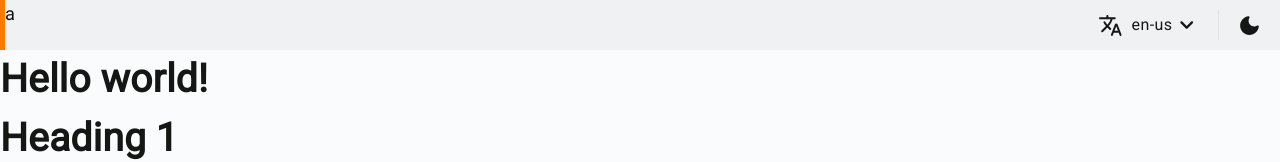
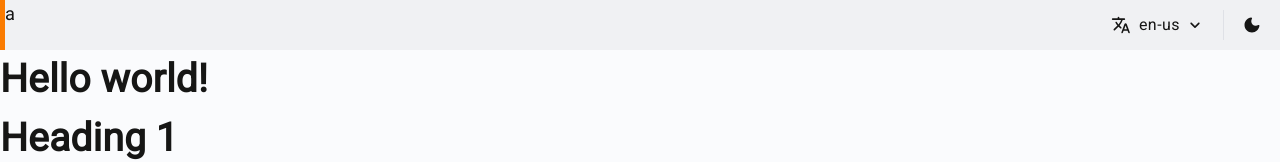
Before and after one commit to geodatin/ora-redes-front, a React (Create React App) app: page / in a window 1280 px wide. Shown: the top 162 px of the page. Built offline with nearby package versions, Linux system fonts and the light colour scheme.

Commit message:
edit icons size

```diff
--- a/src/components/Header/ThemeButton/index.jsx
+++ b/src/components/Header/ThemeButton/index.jsx
@@ -35,9 +35,9 @@ export default function ThemeButton() {
         onClick={() => handleSwitchTheme()}
       >
         {selectedTheme === lightScheme ? (
-          <DarkModeRoundedIcon style={{ fontSize: 25 }} />
+          <DarkModeRoundedIcon style={{ fontSize: 20 }} />
         ) : (
-          <LightModeRoundedIcon style={{ fontSize: 25 }} />
+          <LightModeRoundedIcon style={{ fontSize: 20 }} />
         )}
       </IconButton>
     </div>
--- a/src/components/Header/ThemeButton/styles.jsx
+++ b/src/components/Header/ThemeButton/styles.jsx
@@ -1,7 +1,6 @@
 import { createUseStyles } from 'react-jss';
 
 const useStyles = createUseStyles((theme) => ({
-  wrapper: {},
   button: {
     '&.MuiButtonBase-root': {
       position: 'relative',
--- a/src/components/Header/TranslationMenu/index.jsx
+++ b/src/components/Header/TranslationMenu/index.jsx
@@ -38,11 +38,11 @@ export default function TranslationMenu() {
         className={classes.button}
         onClick={handleClick}
       >
-        <TranslateRoundedIcon style={{ marginRight: 8, fontSize: 25 }} />
+        <TranslateRoundedIcon style={{ marginRight: 8, fontSize: 20 }} />
         <Typography variant="body">
           {t(i18next.language.toLowerCase())}
         </Typography>
-        <KeyboardArrowDownRoundedIcon />
+        <KeyboardArrowDownRoundedIcon style={{ marginLeft: 5, fontSize: 20 }} />
       </Button>
       <Menu
         id="translate-menu"
```
